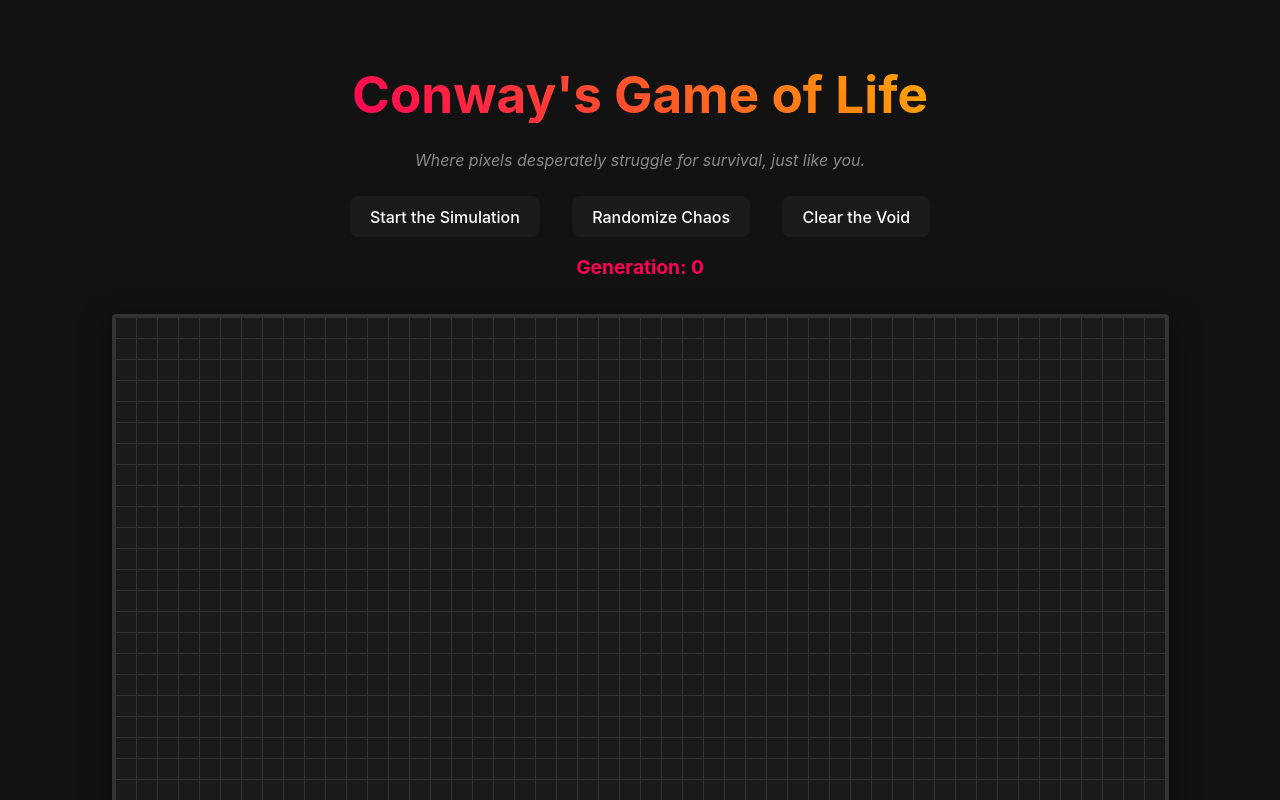
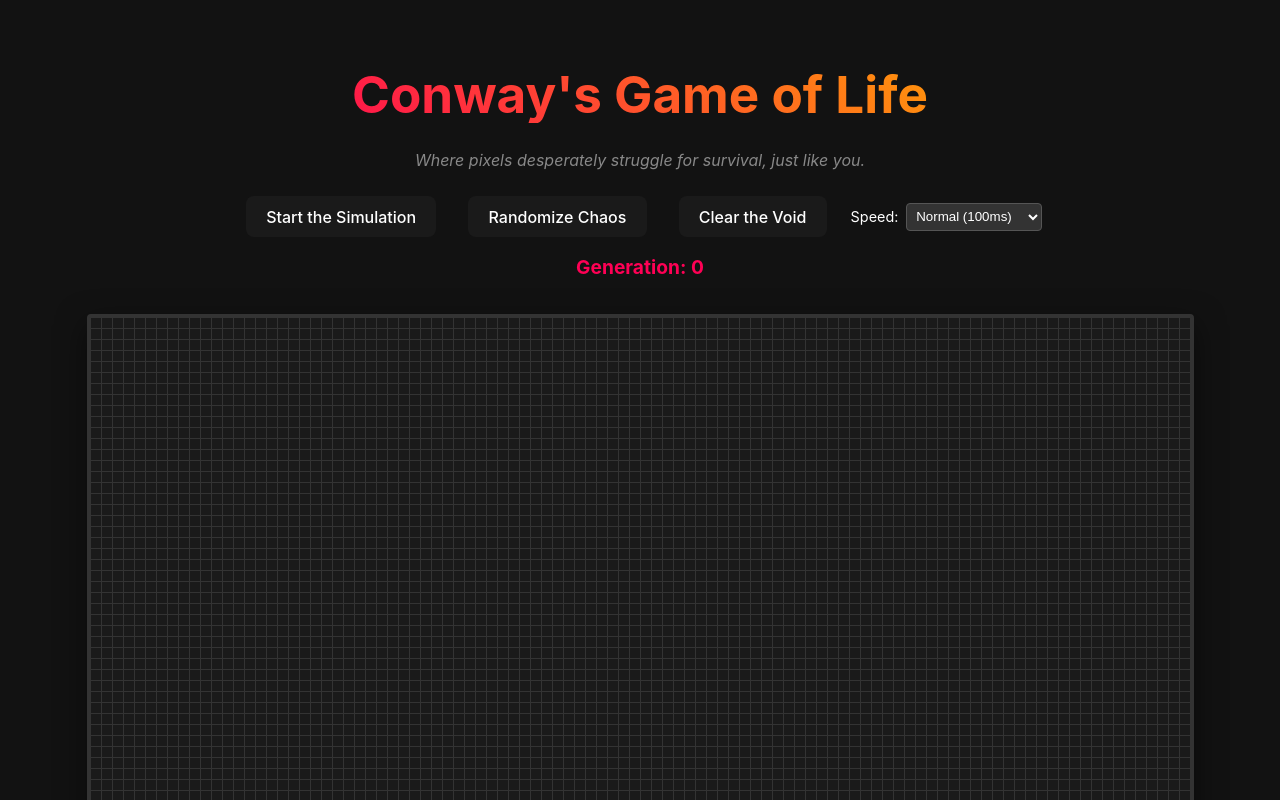
Before and after one commit to tommardev/game-of-life, a React (Vite) app: page / in a window 1280 px wide. Shown: the top 800 px of the page. Built offline with nearby package versions, Linux system fonts and the light colour scheme.

Commit message:
feat: increase grid size and add speed selector

```diff
--- a/src/App.tsx
+++ b/src/App.tsx
@@ -1,9 +1,8 @@
 import { useState, useCallback, useRef, useEffect } from 'react';
 import './App.css';
 
-const NUM_ROWS = 30;
-const NUM_COLS = 50;
-const SIMULATION_SPEED_MS = 100;
+const NUM_ROWS = 50;
+const NUM_COLS = 100;
 
 const operations = [
   [0, 1], [0, -1], [1, -1], [-1, 1],
@@ -58,9 +57,11 @@ function App() {
   const [running, setRunning] = useState(false);
   const [generation, setGeneration] = useState(0);
   const [populationHistory, setPopulationHistory] = useState<number[]>([]);
+  const [speed, setSpeed] = useState(100);
 
   const runningRef = useRef(running);
   runningRef.current = running;
+  const speedRef = useRef(speed);
 
   const runSimulation = useCallback(() => {
     if (!runningRef.current) {
@@ -104,7 +105,7 @@ function App() {
     });
 
     setGeneration((gen) => gen + 1);
-    setTimeout(runSimulation, SIMULATION_SPEED_MS);
+    setTimeout(runSimulation, speedRef.current);
   }, []);
 
   useEffect(() => {
@@ -180,6 +181,25 @@ function App() {
           </button>
           <button onClick={handleRandom}>Randomize Chaos</button>
           <button onClick={handleClear}>Clear the Void</button>
+          <div className="speed-control" style={{ display: 'flex', alignItems: 'center', gap: '0.5rem' }}>
+            <label htmlFor="speed-select" style={{ color: '#fff', fontSize: '0.9rem' }}>Speed:</label>
+            <select
+              id="speed-select"
+              value={speed}
+              onChange={(e) => {
+                const val = Number(e.target.value);
+                setSpeed(val);
+                speedRef.current = val;
+              }}
+              style={{ padding: '0.3rem', borderRadius: '4px', backgroundColor: '#333', color: '#fff', border: '1px solid #555' }}
+            >
+              <option value={500}>Sluggish (500ms)</option>
+              <option value={200}>Slow (200ms)</option>
+              <option value={100}>Normal (100ms)</option>
+              <option value={50}>Fast (50ms)</option>
+              <option value={16}>Ludicrous (16ms)</option>
+            </select>
+          </div>
         </div>
 
         <div className="stats">
@@ -191,9 +211,10 @@ function App() {
         className="grid-container"
         style={{
           display: 'grid',
-          gridTemplateColumns: `repeat(${NUM_COLS}, 20px)`,
+          gridTemplateColumns: `repeat(${NUM_COLS}, 10px)`,
           gap: '1px',
-          backgroundColor: '#333'
+          backgroundColor: '#333',
+          justifyContent: 'center'
         }}
       >
         {grid.map((row, i) =>
@@ -205,8 +226,8 @@ function App() {
                 onClick={() => toggleCell(i, k)}
                 className="cell"
                 style={{
-                  width: 20,
-                  height: 20,
+                  width: 10,
+                  height: 10,
                   backgroundColor: getCellColor(cell.alive, cell.age),
                   cursor: 'pointer',
                   transition: 'background-color 0.2s ease'
```
